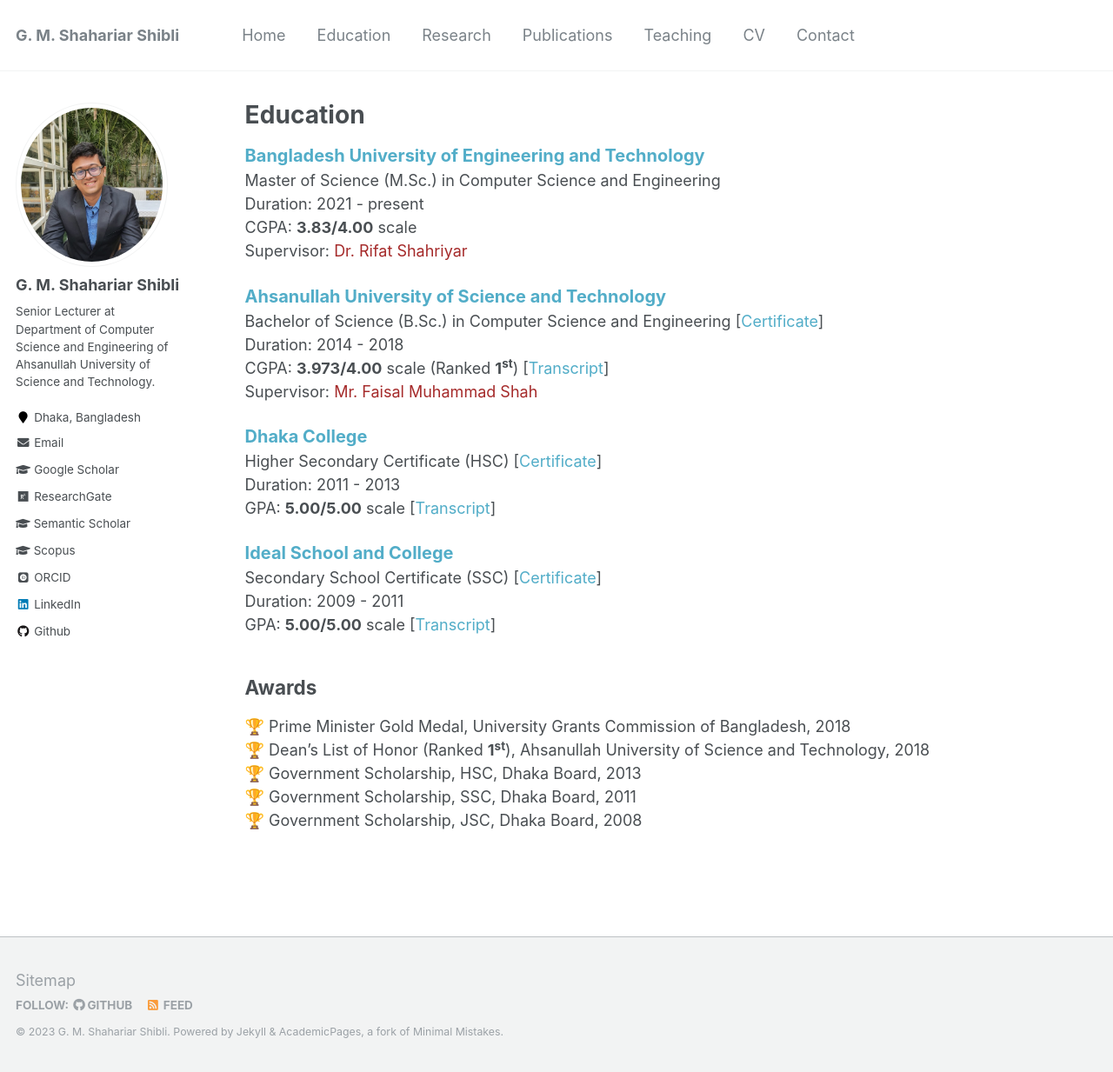
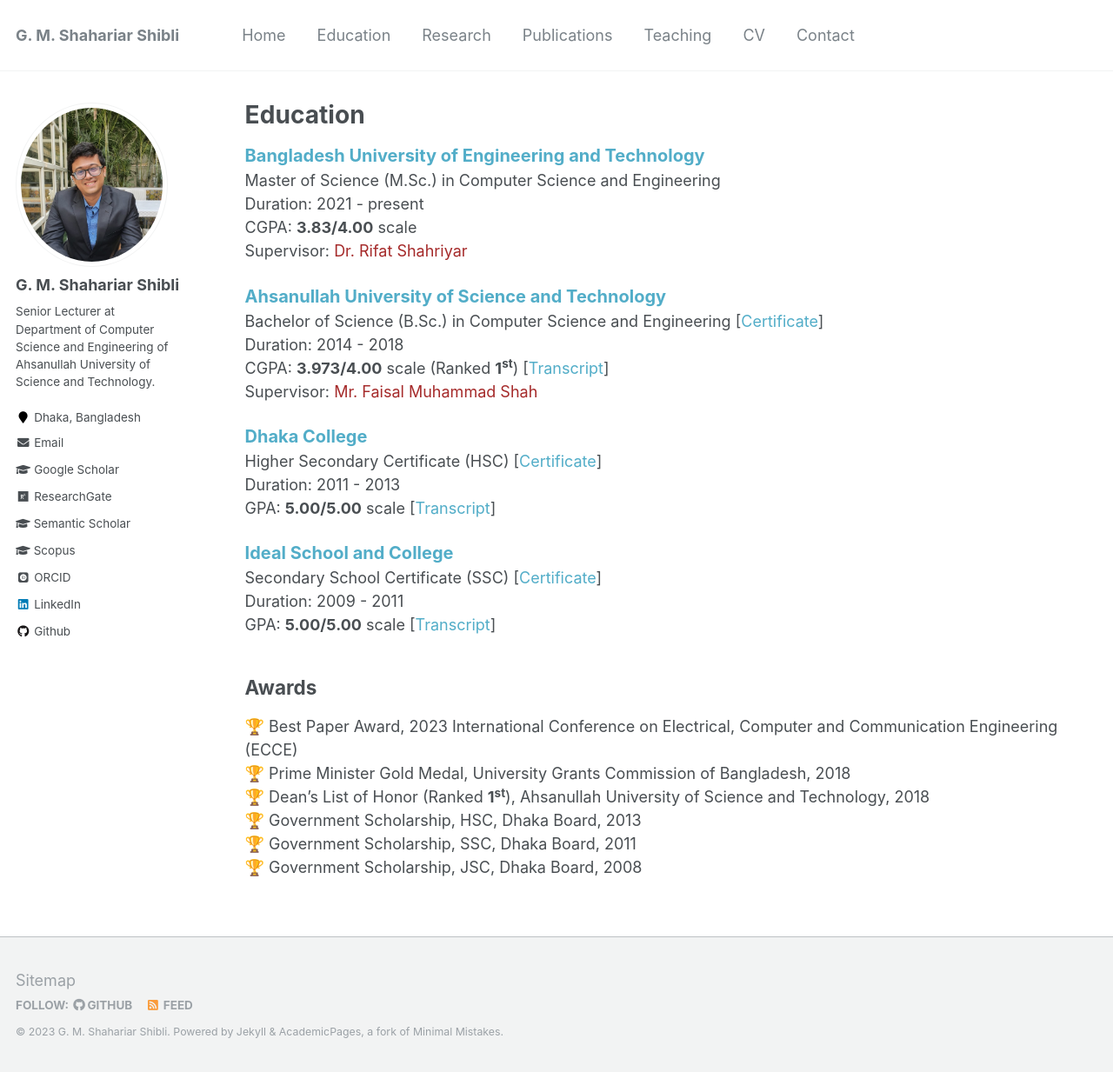
Before and after one commit to shahariar-shibli/shahariar-shibli.github.io, a Jekyll site: the page built from _pages/education.md, in a window 1280 px wide and 1233 px high. Shown: the whole window at 87% size. Built offline with Jekyll 4.4.1, drawn with Linux system fonts in a browser that asks for light colours; some web fonts are replaced.

Commit message:
Update education.md

```diff
--- a/_pages/education.md
+++ b/_pages/education.md
@@ -31,6 +31,7 @@
 GPA: <b>5.00/5.00</b> scale [[Transcript](https://shahariar-shibli.github.io/files/Education/SSC_Transcript.pdf)] <br/>
 
 ## Awards
+🏆 Best Paper Award, 2023 International Conference on Electrical, Computer and Communication Engineering (ECCE) <br/>
 🏆 Prime Minister Gold Medal, University Grants Commission of Bangladesh, 2018 <br/>
 🏆 Dean's List of Honor (Ranked <b>1<sup>st</sup></b>), Ahsanullah University of Science and Technology, 2018<br/>
 🏆 Government Scholarship, HSC, Dhaka Board, 2013 <br/>
```
